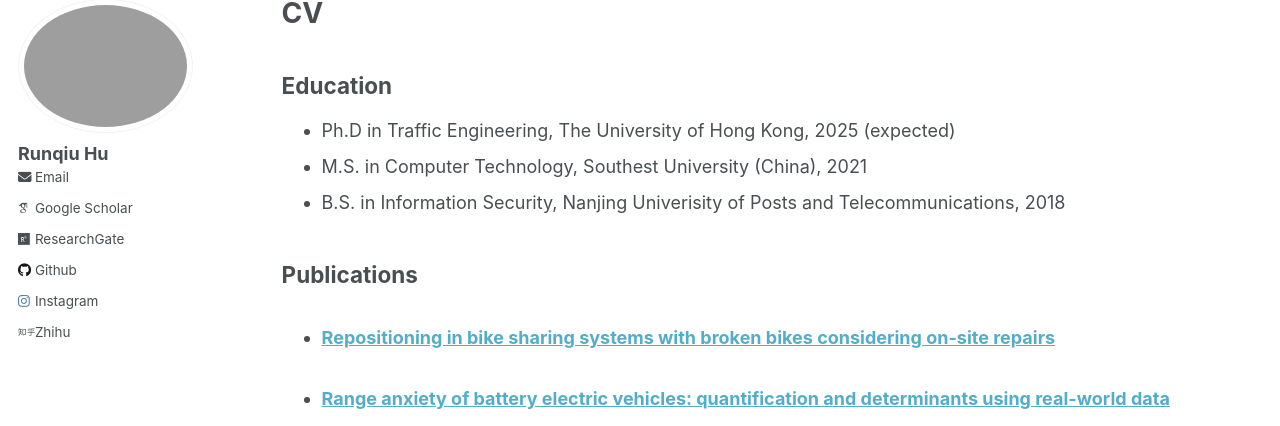
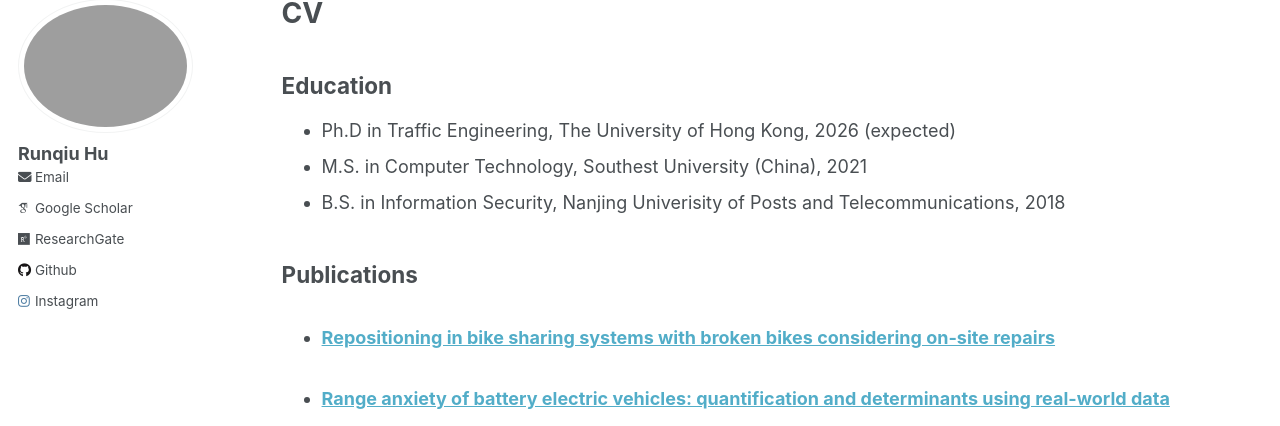
Before and after one commit to rqhu1995/rqhu1995.github.io, a Jekyll site: the page built from _pages/cv.md, in a window 1280 px wide and 1245 px high. Shown: the part 107-533 px from the top of the window. Built offline with Jekyll 4.4.1, drawn with Linux system fonts in a browser that asks for light colours; some web fonts are replaced.

```diff
--- a/_config.yml
+++ b/_config.yml
@@ -34,7 +34,6 @@ author:
 
   # Social media
   instagram        : "runqiu_sop"
-  zhihu            : "https://www.zhihu.com/people/BobHuNanjing"
 
 
 # Site Settings
--- a/_pages/cv.md
+++ b/_pages/cv.md
@@ -10,7 +10,7 @@ redirect_from:
 {% include base_path %}
 
 ## Education
-* Ph.D in Traffic Engineering, The University of Hong Kong, 2025 (expected)
+* Ph.D in Traffic Engineering, The University of Hong Kong, 2026 (expected)
 * M.S. in Computer Technology, Southest University (China), 2021
 * B.S. in Information Security, Nanjing Univerisity of Posts and Telecommunications, 2018
 
```
Also changed, not shown: _pages/about.md (+14 -0 lines).
